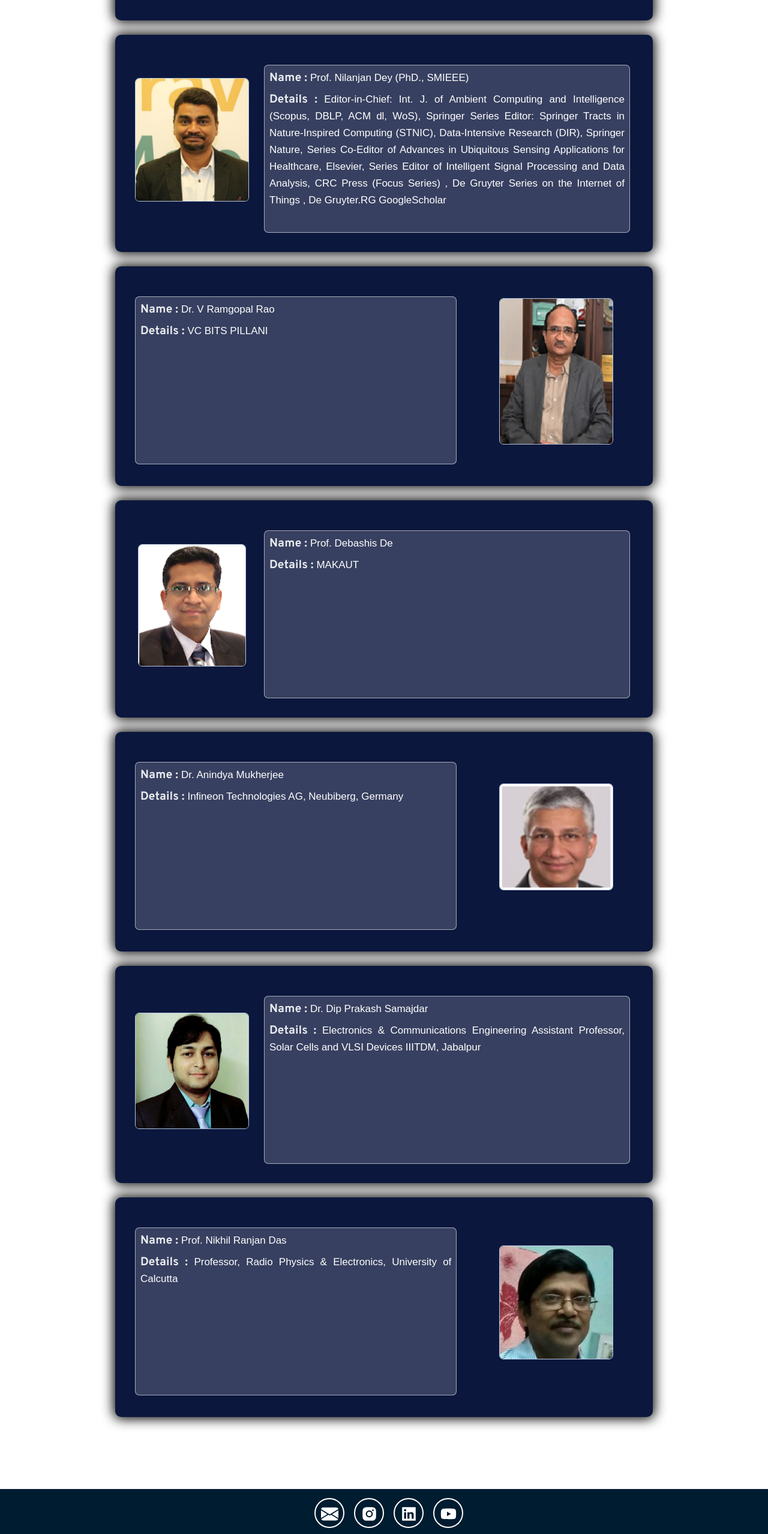
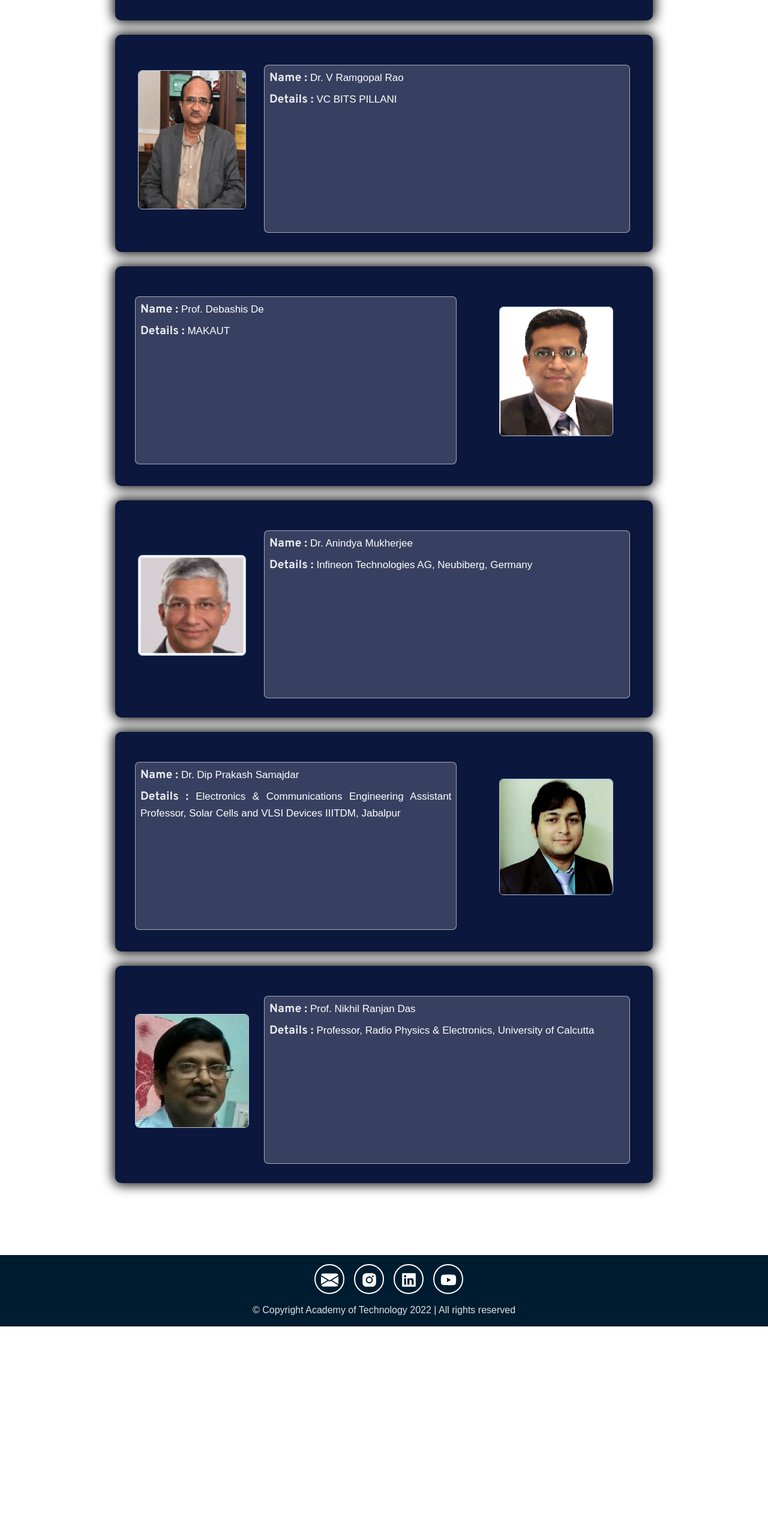
Before and after one commit to rony0000013/C3IT, a React (Create React App) app: page /speakers in a window 1280 px wide. Shown: the part 2909-5466 px from the top of the page at 60% size. After the commit the page ends 5120 px from the top, so only its background shows below. Built offline with nearby package versions, Linux system fonts and the light colour scheme.

Commit message:
removed one speaker, add and removed names from Technical and Advisory committee

```diff
--- a/src/component/Committee/Advisory/Data.js
+++ b/src/component/Committee/Advisory/Data.js
@@ -8,9 +8,9 @@ export const Data =[
     {
       "details": "Prof. Sanghamitra Bandyopadhyay, Director, ISI"
     },
-    {
-        "details": "Prof. Anupam Basu, Raja Ramanna Chair, JU"
-    },
+    // {
+    //     "details": "Prof. Anupam Basu, Raja Ramanna Chair, JU"
+    // },
     {
       "details": "Prof. Vijayan K Asari, University of Dayton, USA"
     },
--- a/src/component/Committee/Technical/Data.js
+++ b/src/component/Committee/Technical/Data.js
@@ -18,17 +18,36 @@ export const Data={
             "details": "Dr. Hironmay Mondal, HoD, Department of Electrical & Electronics Engg, Academy of Technology"
         },
         {
-            "details": "Dr. Krishna Bhowal, Registrar, Academy of Technology"
-        },
-        {
-            "details": "Dr. Jhumpa De, Department of Mechanical Engg, Academy of Technology"
-        },
-        {
             "details": "Dr. Arindrajit Pal, Department of Computer Science Engg, Academy of Technology"
         },
         {
             "details": "Dr. Srinjoy Bid, HoD, Department of Engineering Sciences & Humanities, Academy of Technology"
-        }
+        },
+        {
+          "details": "Prof. Prasenjit Das"
+        },
+        {
+          "details": "Prof. Uday Kumar Mandal"
+        },
+        {
+          "details": "Prof. Suman Bhattacharya"
+        },
+        {
+          "details": "Prof. Abhinaba Dutta"
+        },
+        {
+          "details": "Prof. Subir Panja"
+        },
+        {
+          "details": "Prof. Sirshendu Saha"
+        },
+        {
+          "details": "Prof. Niloy Ghosh"
+        },
+        {
+          "details": "Prof. Basab K Chatterjee"
+        },
+
     ],
     "comitte":[
           {
@@ -65,23 +84,23 @@ export const Data={
             "details": "Prof. Sudhesna Sarkar, CSE-ITKGP"
           },
           {
-            "details": "Prof. Jayanta Mukherjee, CSE-IITKGP"
-          },
-          {
             "details": "Prof. Pallab Dasgupta, CSE-IITKGP"
           },
-          {
-            "details": "Prof. Mritunjoy Chakaraborty, ECE IIT Kharagpur"
-          },
-          {
-            "details": "Prof. Tarun Bhattacharya, ECE IIT Kharagpur"
-          },
-          {
-            "details": "Prof. Prasanta K. Dasgupta, Calcutta University"
-          },
-          {
-            "details": "Prof. Pradeep K. Saha, Calcutta University"
-          },
+          // {
+          //   "details": "Prof. Jayanta Mukherjee, CSE-IITKGP"
+          // },
+          // {
+          //   "details": "Prof. Mritunjoy Chakaraborty, ECE IIT Kharagpur"
+          // },
+          // {
+          //   "details": "Prof. Tarun Bhattacharya, ECE IIT Kharagpur"
+          // },
+          // {
+          //   "details": "Prof. Prasanta K. Dasgupta, Calcutta University"
+          // },
+          // {
+          //   "details": "Prof. Pradeep K. Saha, Calcutta University"
+          // },
           {
             "details": "Prof. Susmita Mitra, ISI, Kolkata"
           },
--- a/src/component/Registration/Registration.js
+++ b/src/component/Registration/Registration.js
@@ -83,7 +83,7 @@ const Registration = () => {
                 </td>
               </tr>
               <tr>
-                <td style={{backgroundColor:colour}}><p style={{color:"white"}}>Conference</p></td>
+                <td style={{backgroundColor:colour}}><p style={{color:"white"}}>Student</p></td>
                 <td>
                   <tr>IEEE Member</tr>
                   <tr>Non-IEEE Member</tr>
@@ -135,7 +135,7 @@ const Registration = () => {
                 data[0].nonrefund.map((e)=>(<li style={{textAlign:"justify"}}>{e}</li>))
               }
             </ul>
-            <a href="/REGISTRATION FORM 2024.docx" style={{textDecoration:"none", color: "orange",fontWeight:700}}><p>DOWNLOAD THE REGISTRATION FORM</p></a>
+            <a href="#" style={{textDecoration:"none", color: "orange",fontWeight:700}}><p>DOWNLOAD THE REGISTRATION FORM</p></a>
             <a href="#" style={{textDecoration:"none", color: "orange",fontWeight:700}}><p>DOWNLOAD THE LIST OF ACCEPTED PAPERS</p></a>
         </div>
       </div>
--- a/src/component/Registration/RegistrationData.js
+++ b/src/component/Registration/RegistrationData.js
@@ -47,8 +47,7 @@ const RegData=[
             "Send the above files to the conference mail conference@aot.edu.in."
         ],
         hard:[
-            "Send the DD/ Bank Transfer Receipt and duly filled C3IT2024 Registration Form by Registered Post or Speed Post on or before December 31, 2014 to",
-            "Conveners, C3IT2024,",
+            "Send the DD/ Bank Transfer Receipt and duly filled C3IT2024 Registration Form by Registered Post or Speed Post on or before September 01, 2024 to Conveners, C3IT2024,",
             "Department of ECE, Academy of Technology,",
             "Adisaptagram, Hooghly- 712121, West Bengal, India.",
             "Please mention 'C3IT2024 Registration Form and DD/ Bank Transfer Receipt for Paper no. ZZZ' on the top of the envelope."
--- a/src/component/Speaker/Data.js
+++ b/src/component/Speaker/Data.js
@@ -80,15 +80,6 @@ const Data=[
         profileImg: "/img/AjaiKRRay.jpg"
     },
     {
-        personalLink:"#5",
-        name:"Prof. Nilanjan Dey (PhD., SMIEEE)",
-        topic:"to be updated...",
-        details:"Editor-in-Chief: Int. J. of Ambient Computing and Intelligence (Scopus, DBLP, ACM dl, WoS), Springer Series Editor: Springer Tracts in Nature-Inspired Computing (STNIC), Data-Intensive Research (DIR), Springer Nature, Series Co-Editor of Advances in Ubiquitous Sensing Applications for Healthcare, Elsevier, Series Editor of Intelligent Signal Processing and Data Analysis, CRC Press (Focus Series) , De Gruyter Series on the Internet of Things , De Gruyter.RG GoogleScholar",
-        // designation:"Associate Professor, Department of Computer Science and Engineering , Techno International New Town, Kolkata, India . Visiting Fellow, WC Laboratory, Department of Biomedical Engineering, University of Reading, UK, Ambassador - IFIP InterYIT, India.",
-        profileImg: "/img/NIlanganRoy.jpg"
-    },
-
-    {
         personalLink:"#1",
         name:"Dr. V Ramgopal Rao",
         // designation:"Head of AI for Chip Design, Sr. Lecturer",
--- a/src/component/Submission/Submission.js
+++ b/src/component/Submission/Submission.js
@@ -26,7 +26,7 @@ const Submission=()=>{
                         Only online submission is allowed for C3IT-2024. All papers should be submitted through
                     </p>
                     <p style={{marginBottom: "5px", fontWeight: "bold"}}>Microsoft CMT</p>
-                    <p><span>[ <a href="https://cmt3.research.microsoft.com/C3IT2024" style={{textDecoration:"none",color:"orange"}}>https://cmt3.research.microsoft.com/C3IT2024</a> ]</span>. </p>
+                    <p><span> <a href="https://cmt3.research.microsoft.com/C3IT2024" style={{textDecoration:"none",color:"orange"}}>https://cmt3.research.microsoft.com/C3IT2024</a> </span> </p>
                     <p>
                     Email submission will NOT be accepted. The instructions for submitting your paper in C3IT-2024 is given below.
                     </p>
```
